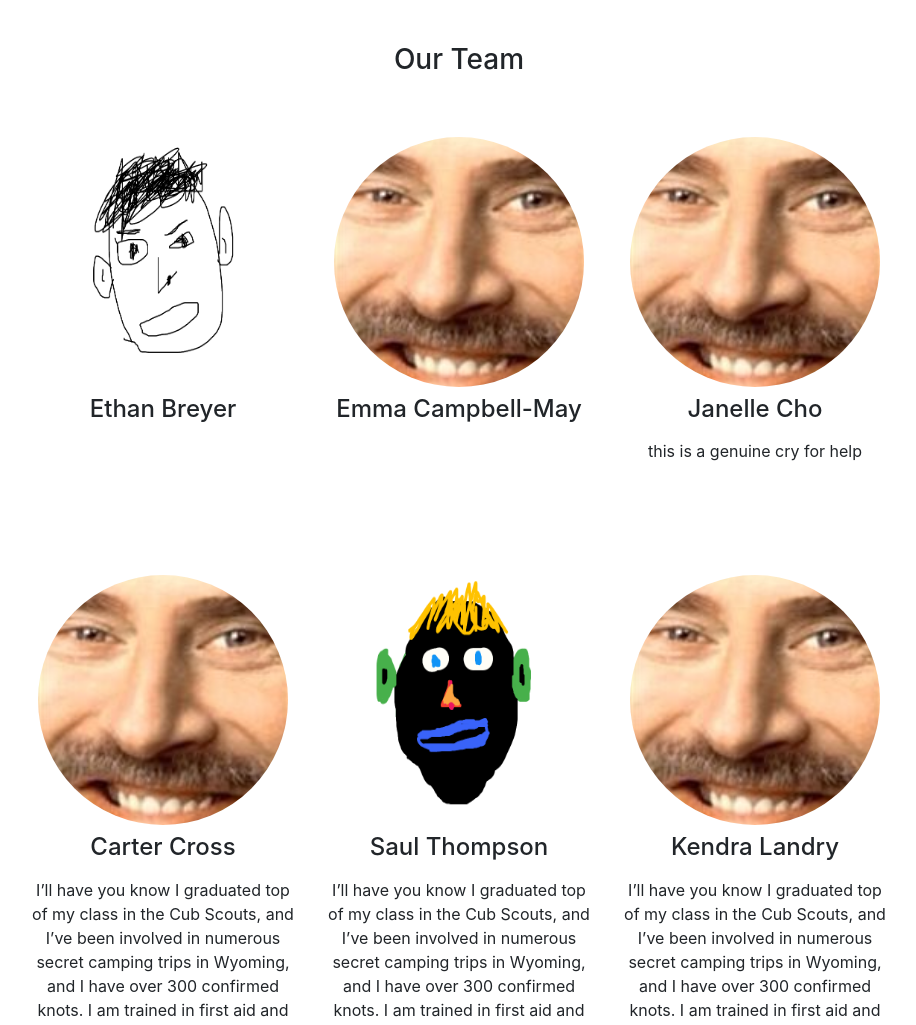
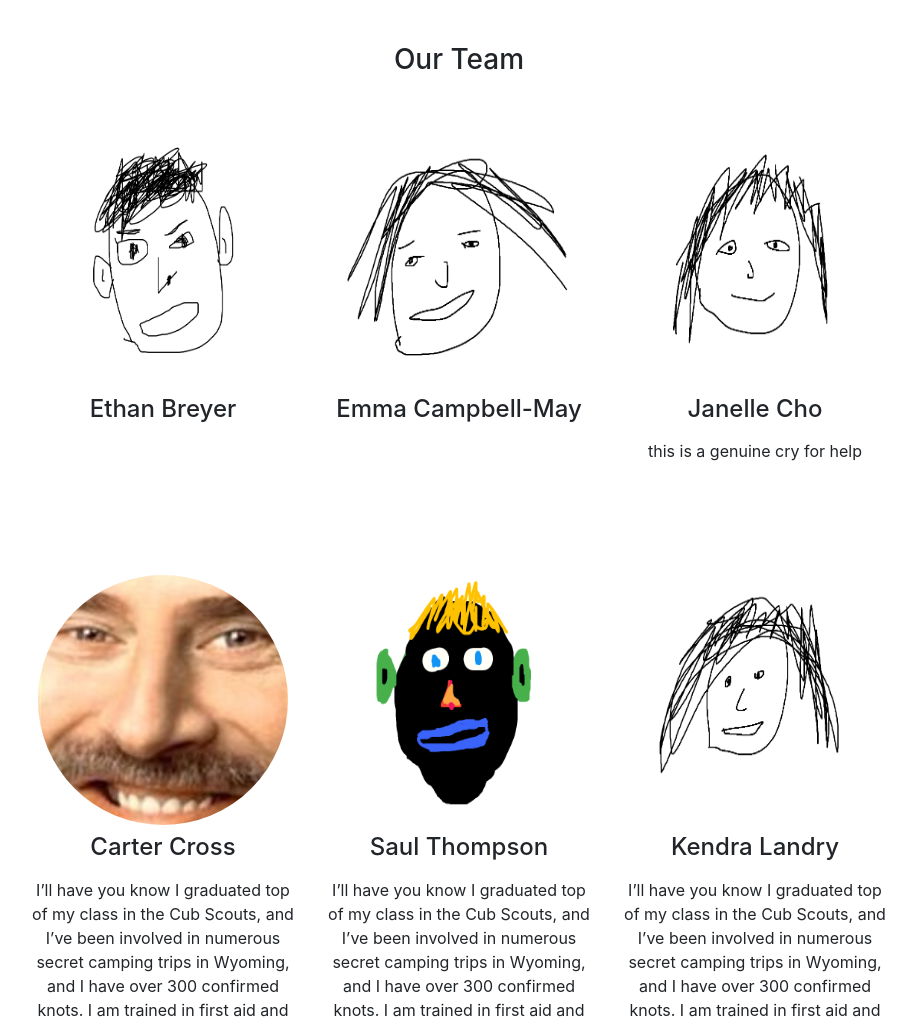
Before and after one commit to RTHSsocialaction/contraceptives, a plain HTML site: page about-us.html in a window 1280 px wide. Shown: the part 540-1565 px from the top of the page, without its empty margins (181-1097 px from the left). Drawn offline with nearby package versions, Linux system fonts and the light colour scheme; a web font is replaced by a local one.

Commit message:
photo update

```diff
--- a/about-us.html
+++ b/about-us.html
@@ -77,14 +77,14 @@
 				</div>
 
 				<div class="col-md-4 col-xl-3">
-					<img src="img\phil.png" class="team-member-photo">
+					<img src="img\1.png" class="team-member-photo">
 					<h4 class="p-2">Emma Campbell-May</h3>
 					<h6 class=""></h6>
 					<p></p>
 				</div>
 
 				<div class="col-md-4 col-xl-3">
-					<img src="img\phil.png" class="team-member-photo">
+					<img src="img\2.png" class="team-member-photo">
 					<h4 class="p-2">Janelle Cho</h3>
 					<h6 class=""></h6>
 					<p>this is a genuine cry for help</p>
@@ -108,7 +108,7 @@
 				</div>
 
 				<div class="col-md-4 col-xl-3">
-					<img src="img\phil.png" class="team-member-photo">
+					<img src="img\3.png" class="team-member-photo">
 					<h4 class="p-2">Kendra Landry </h3>
 					<h6 class=""></h6>
 					<p>I’ll have you know I graduated top of my class in the Cub Scouts, and I’ve been involved in numerous secret camping trips in Wyoming, and I have over 300 confirmed knots. I am trained in first aid and I’m the top bandager in the entire US Boy Scouts (of America). You are nothing to me but just another friendly face.</p>
```
